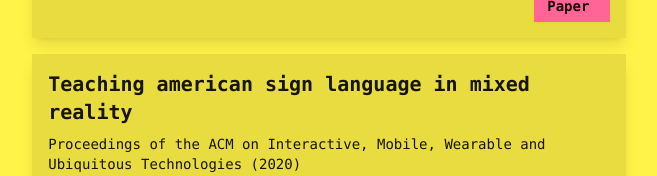
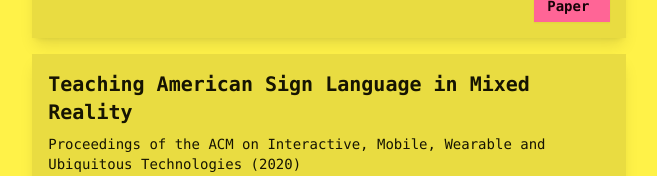
Before and after one commit to j55blanchet/j55blanchet.github.io, a SvelteKit app: page /publications in a window 1280 px wide. Shown: the part 1346-1522 px from the top of the page, without its empty margins (425-1082 px from the left). Built offline with nearby package versions, Linux system fonts and the light colour scheme.

Commit message:
Updating capitalization

```diff
--- a/src/routes/publications/+page.svelte
+++ b/src/routes/publications/+page.svelte
@@ -86,7 +86,7 @@
             ]
         },
         {
-            title: 'Teaching american sign language in mixed reality',
+            title: 'Teaching American Sign Language in Mixed Reality',
             year: 2020,
             conference: 'Proceedings of the ACM on Interactive, Mobile, Wearable and Ubiquitous Technologies',
             authors: ['Qijia Shao', 'Amy Sniffen', 'Julien Blanchet', 'Megan E Hillis', 'Xinyu Shi', 'Themistoklis K Haris', 'Jason Liu', 'Jason Lamberton', 'Melissa Malzkuhn', 'Lorna C Quandt', 'James Mahoney', 'David JM Kraemer', 'Xia Zhou', 'Devin Balkcom'],
```
